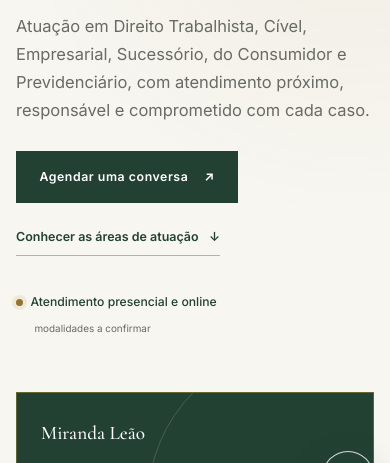
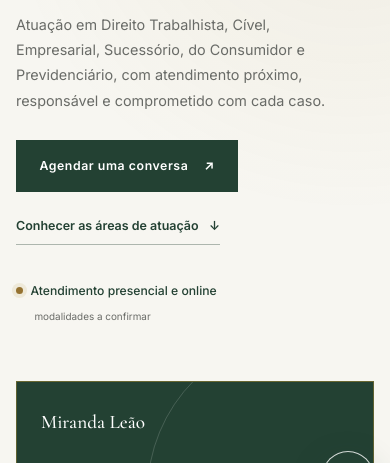
Before and after one commit to henriquesilvaweb/miranda-leao-advocacia, a plain HTML site: page index.html in a window 390 px wide. Shown: the part 325-788 px from the top of the page. Drawn offline with nearby package versions, Linux system fonts and the light colour scheme.

Commit message:
Refina texto

```diff
--- a/style.css
+++ b/style.css
@@ -883,8 +883,11 @@
   }
 
   .hero-text {
-    max-width: 32rem;
+    max-width: min(30rem, calc(100% - 1rem));
     margin-bottom: 1.7rem;
+    font-size: 0.9rem;
+    line-height: 1.75;
+    text-align: left;
   }
 }
 
```
